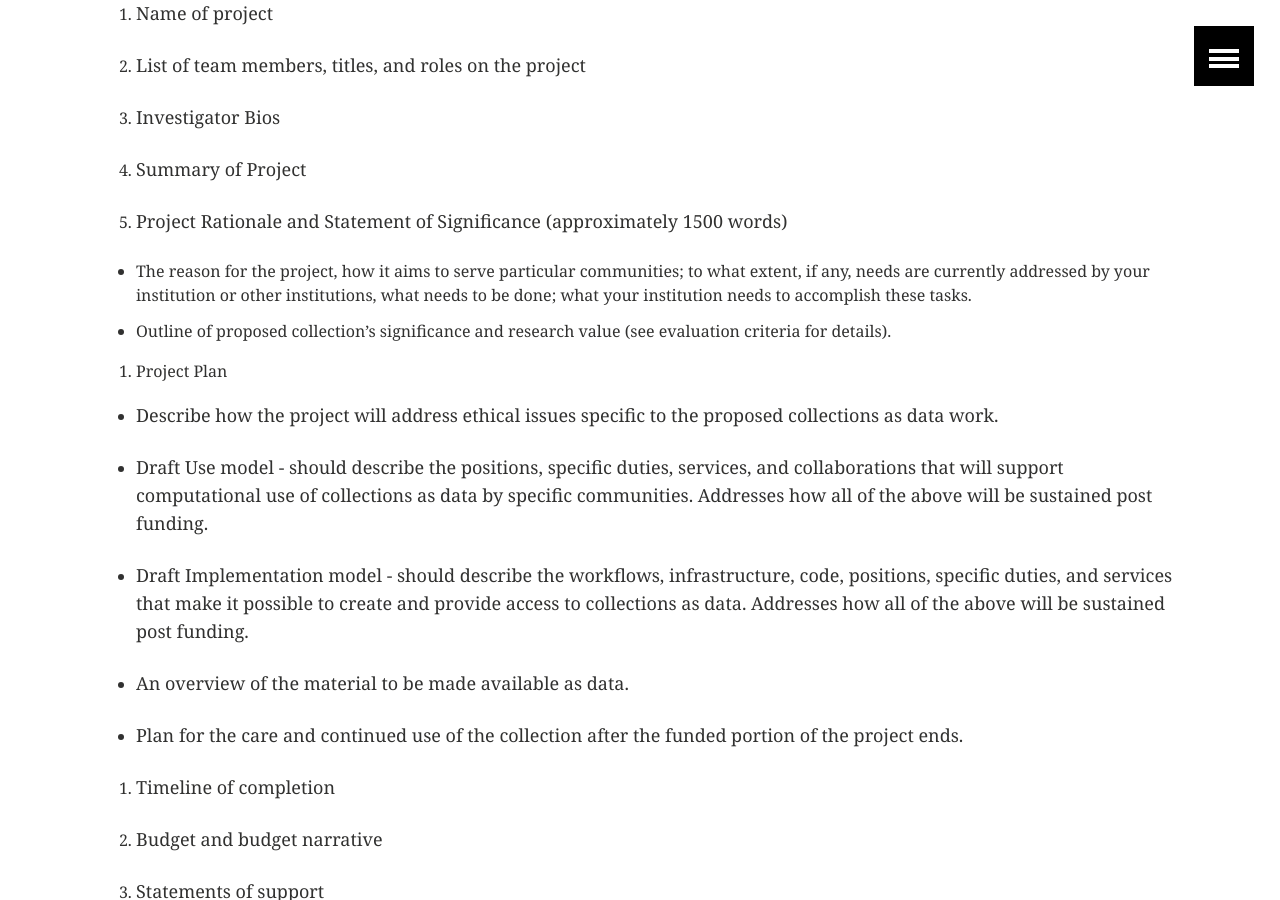
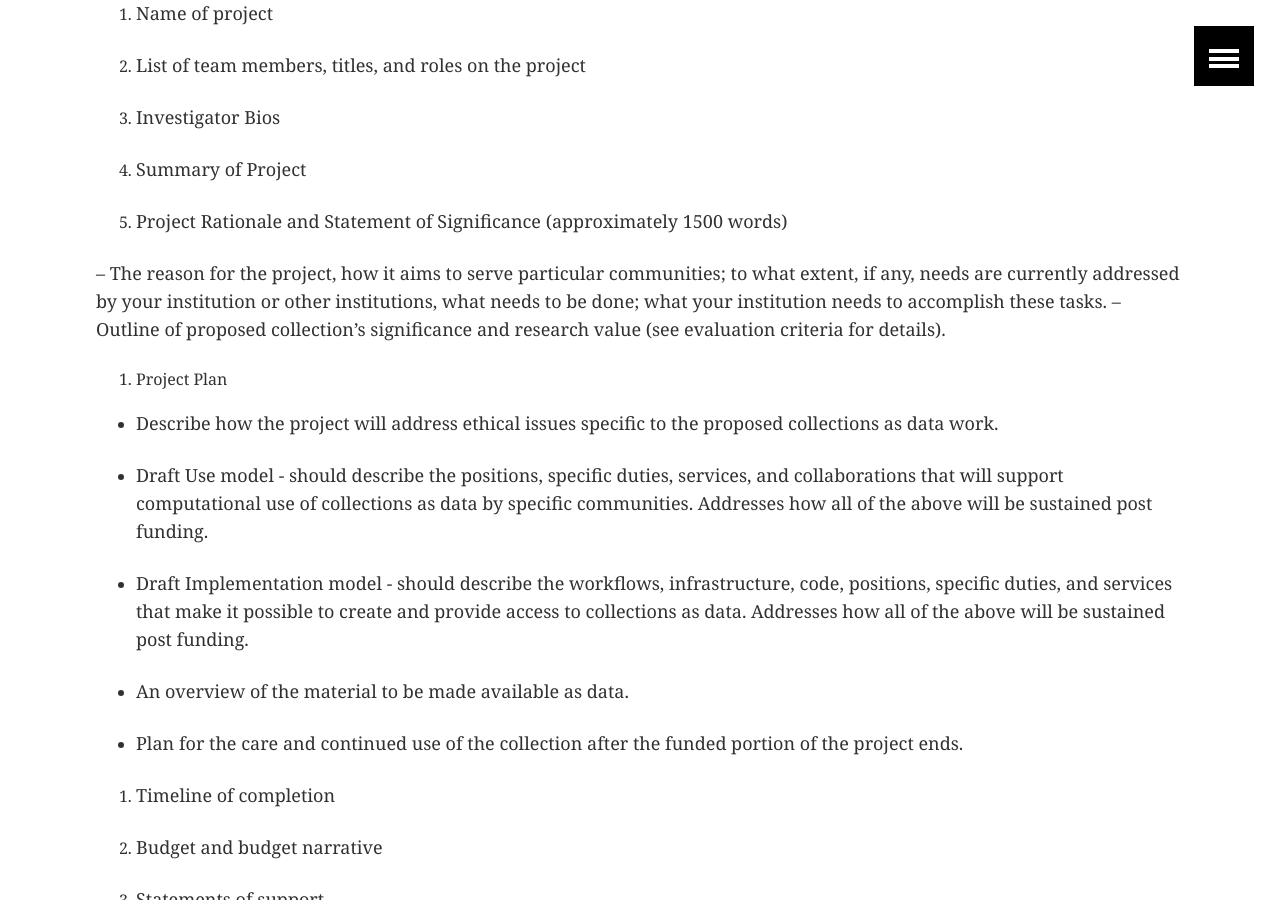
Before and after one commit to collectionsasdata/part2whole, a Jekyll site: the page built from cfp.md, in a window 1280 px wide and 900 px high, scrolled down 3758 px. Built offline with Jekyll 4.4.1, drawn with Linux system fonts in a browser that asks for light colours.

Commit message:
Update cfp.md

```diff
--- a/cfp.md
+++ b/cfp.md
@@ -97,8 +97,8 @@ Proposals should follow this format and be submitted [**here**](https://docs.goo
 
 5. Project Rationale and Statement of Significance (approximately 1500 words)
 
-- The reason for the project, how it aims to serve particular communities; to what extent, if any, needs are currently addressed by your institution or other institutions, what needs to be done; what your institution needs to accomplish these tasks.
-- Outline of proposed collection’s significance and research value (see evaluation criteria for details).
+-- The reason for the project, how it aims to serve particular communities; to what extent, if any, needs are currently addressed by your institution or other institutions, what needs to be done; what your institution needs to accomplish these tasks.
+-- Outline of proposed collection’s significance and research value (see evaluation criteria for details).
 
 6. Project Plan
 
```
